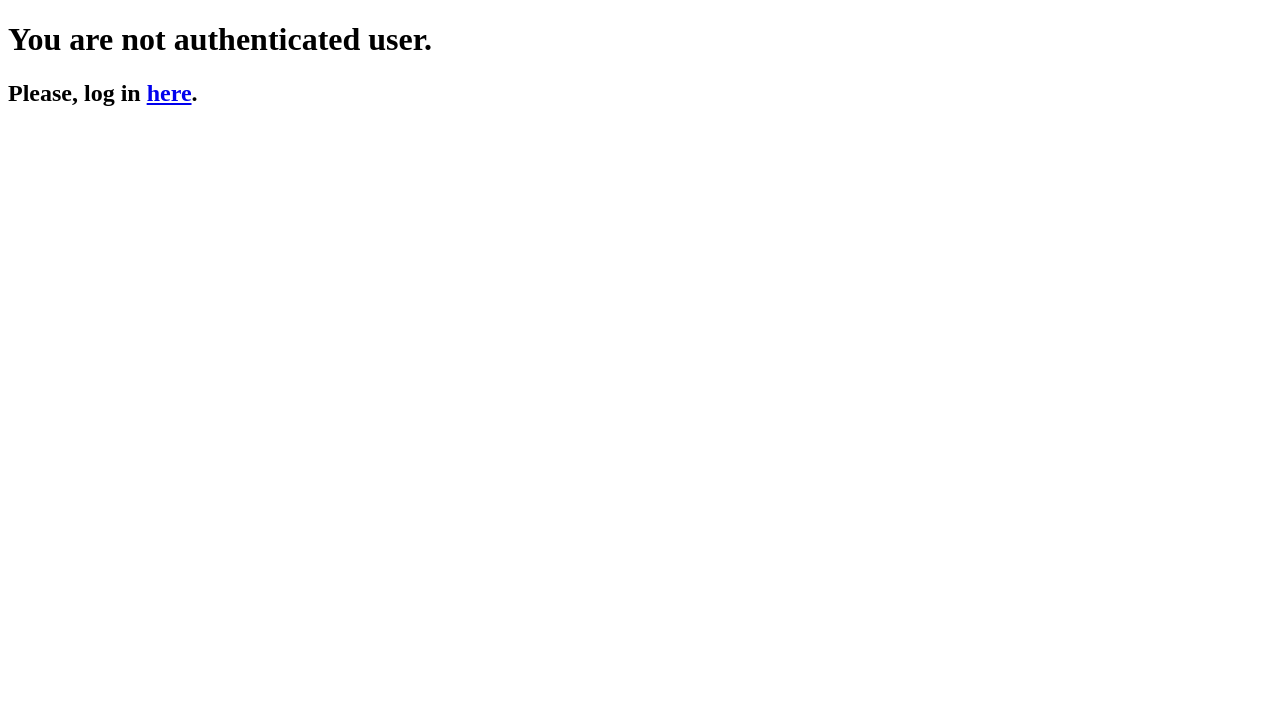
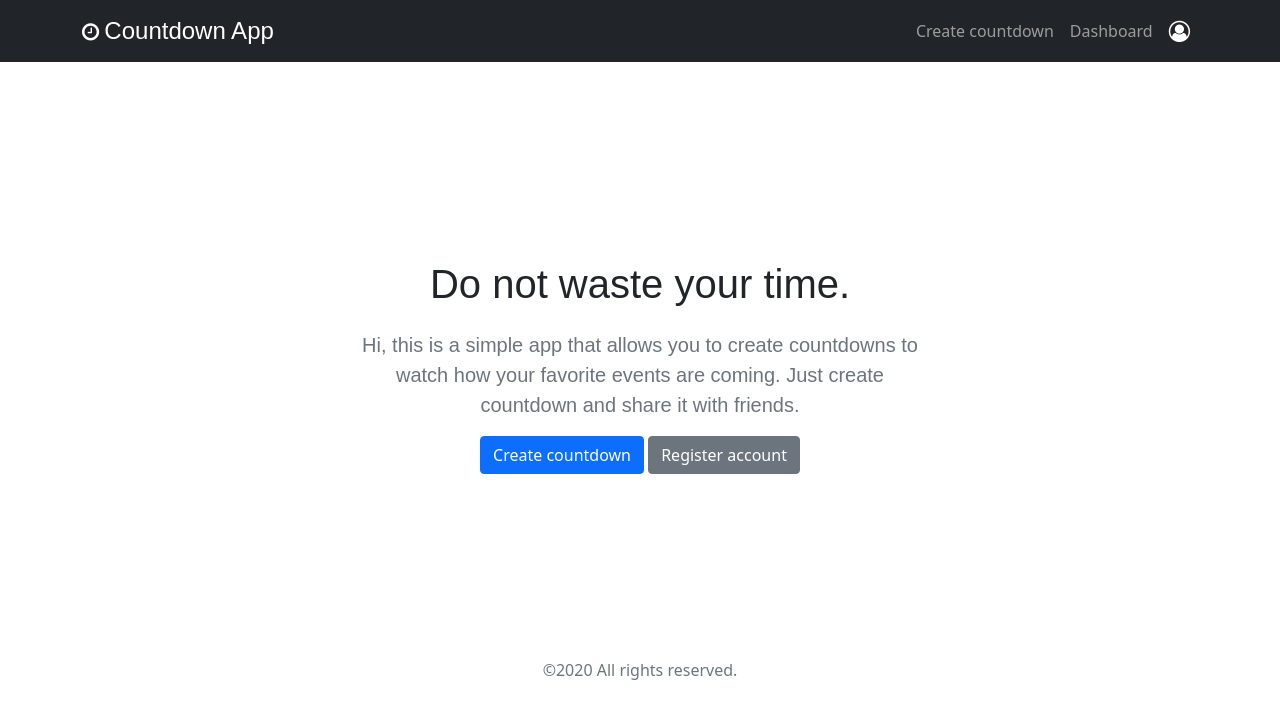
Before and after one commit to kokokojo2/CountDown, a Django app: page / in a window 1280 px wide. Shown: the top 719 px of the page. Run offline with Django 3.2, Linux system fonts and the light colour scheme; some libraries are stand-ins or nearby versions.

Commit message:
homepage template improved, now with bootstrap

```diff
--- a/templates/home/homepage.html
+++ b/templates/home/homepage.html
@@ -1,11 +1,14 @@
-<!DOCTYPE html>
-<html lang="en">
-<head>
-    <meta charset="UTF-8">
-    <title>New countdown</title>
-</head>
-<body>
-    <h1>You are not authenticated user.</h1>
-    <h2>Please, log in <a href="{% url "custom_user:login" %}">here</a>.</h2>
-</body>
-</html>
+{% extends "generic/base.html" %}
+{% block main %}
+    <div class="container text-center py-5">
+        <div class="col-6 mx-auto my-5 py-5">
+            <div class="slogan mb-3 mt-5">Do not waste your time.</div>
+            <p class="main-text text-muted">Hi, this is a simple app that allows you to create countdowns to watch how your favorite events are coming. Just create countdown and share it with friends.</p>
+            <p class="buttons">
+                <a href="{% url "countdown:create" %}" class="btn btn-primary">Create countdown</a>
+                <a href="{% url "custom_user:signup" %}" class="btn btn-secondary">Register account</a>
+            </p>
+        </div>
+
+    </div>
+{% endblock %}
```
